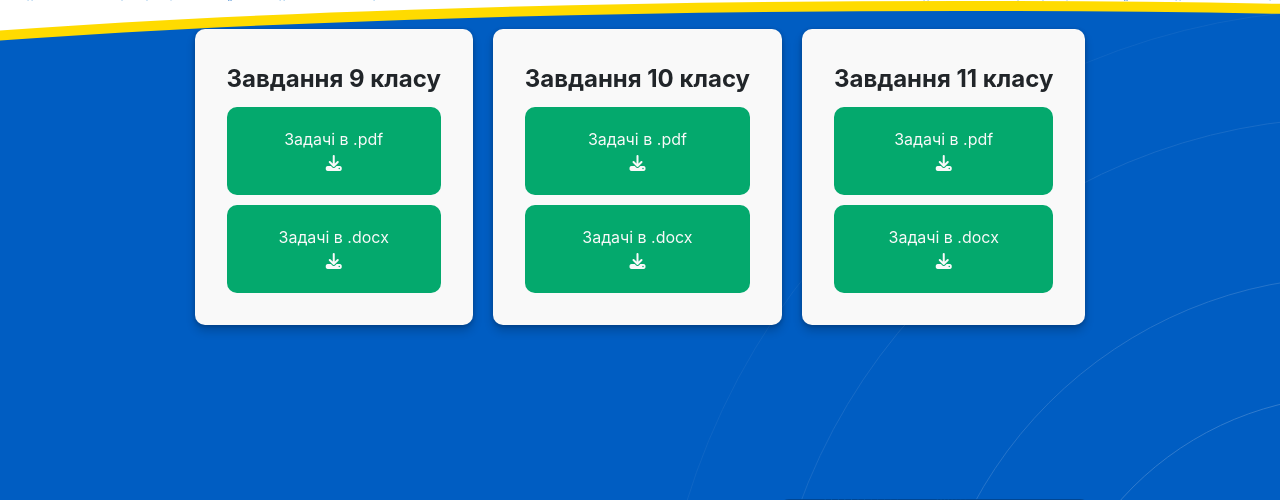
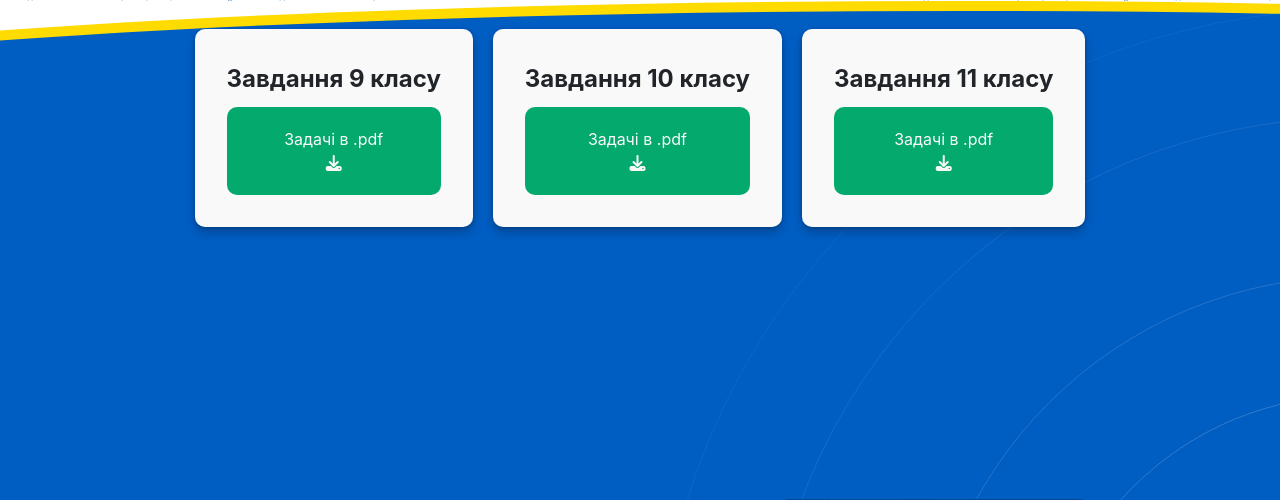
Before and after one commit to Eramcheg/UaInternetOlimp, a Django app: template shop/templates/uaolimpiad/materialsMain.html in a window 1280 px wide. Shown: the part 441-941 px from the top of the page. Run offline with Django 3.2, Linux system fonts and the light colour scheme; the template is opened without the code that fills it, so the values that code supplies are empty; some libraries are stand-ins or nearby versions.

Commit message:
Pdf files + tasks in pdf

```diff
--- a/shop/templates/uaolimpiad/materialsMain.html
+++ b/shop/templates/uaolimpiad/materialsMain.html
@@ -31,17 +31,17 @@
                     <div class="task-box">
                         <span class="task-name">Завдання 9 класу</span>
                         <a class="button-download" href="{% url "download_file" filename="all_9 клас.pdf" %}">Задачі в .pdf<br><i class="fa-solid fa-download"></i></a>
-                        <a class="button-download" href="{% url "download_file" filename="all_9 клас.docx" %}">Задачі в .docx<br> <i class="fa-solid fa-download"></i></a>
+{#                        <a class="button-download" href="{% url "download_file" filename="all_9 клас.docx" %}">Задачі в .docx<br> <i class="fa-solid fa-download"></i></a>#}
                     </div>
                     <div class="task-box">
                         <span class="task-name">Завдання 10 класу</span>
                         <a class="button-download" href="{% url "download_file" filename="all_10 клас.pdf" %}">Задачі в .pdf<br> <i class="fa-solid fa-download"></i></a>
-                        <a class="button-download" href="{% url "download_file" filename="all_10 клас.docx" %}">Задачі в .docx<br> <i class="fa-solid fa-download"></i></a>
+{#                        <a class="button-download" href="{% url "download_file" filename="all_10 клас.docx" %}">Задачі в .docx<br> <i class="fa-solid fa-download"></i></a>#}
                     </div>
                     <div class="task-box">
                         <span class="task-name">Завдання 11 класу</span>
                         <a class="button-download" href="{% url "download_file" filename="all_11 клас.pdf" %}">Задачі в .pdf <br><i class="fa-solid fa-download"></i></a>
-                        <a class="button-download" href="{% url "download_file" filename="all_11 клас.docx" %}">Задачі в .docx <br><i class="fa-solid fa-download"></i></a>
+{#                        <a class="button-download" href="{% url "download_file" filename="all_11 клас.docx" %}">Задачі в .docx <br><i class="fa-solid fa-download"></i></a>#}
 
                     </div>
                 </div>
--- a/shop/templates/uaolimpiad/tasks_list.html
+++ b/shop/templates/uaolimpiad/tasks_list.html
@@ -106,7 +106,7 @@
         const downloadTasks = document.querySelectorAll('.download-task');
         downloadTasks.forEach(task => {
             let id = task.getAttribute('id');
-            task.setAttribute('href', '/uk/download/'+id+"_"+user_class+" клас.docx")
+            task.setAttribute('href', '/uk/download/'+id+"_"+user_class+" клас.pdf")
         });
     });
 </script>
```
Also changed, not shown: 16 other files.
